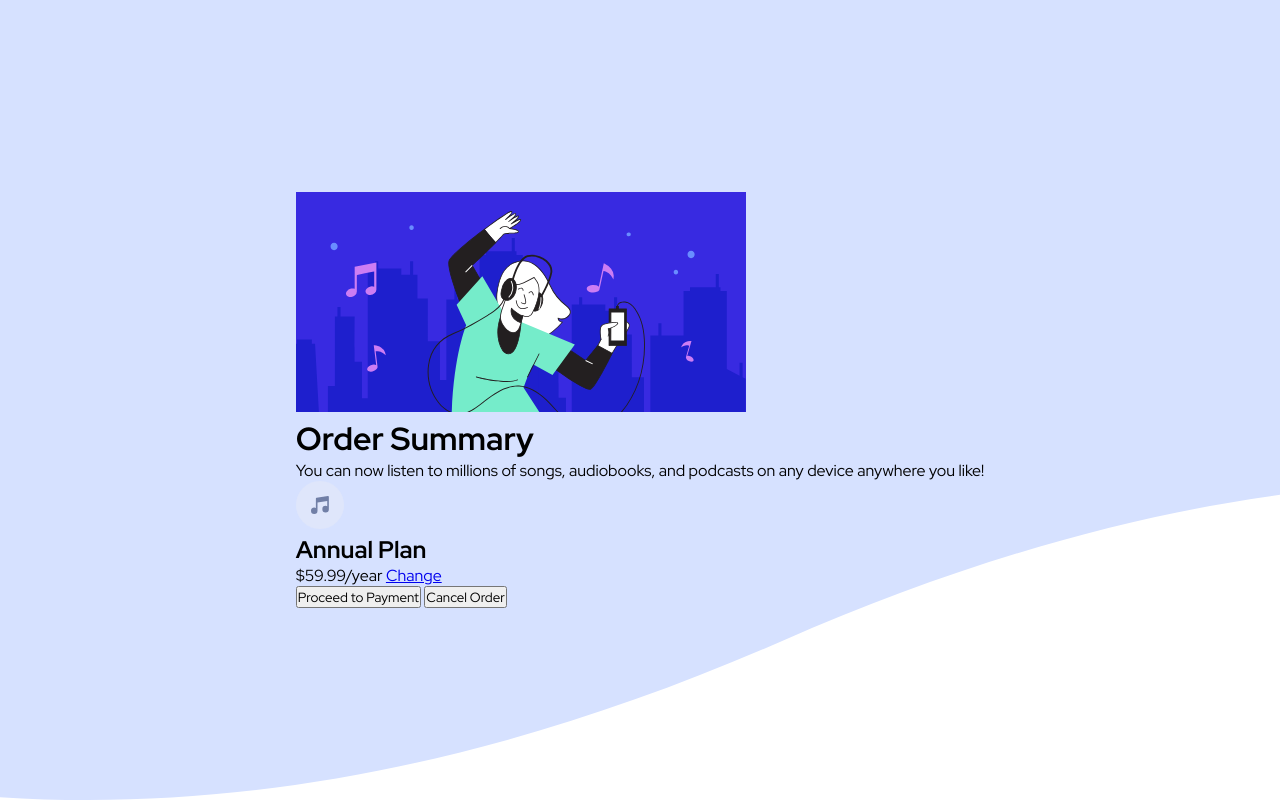
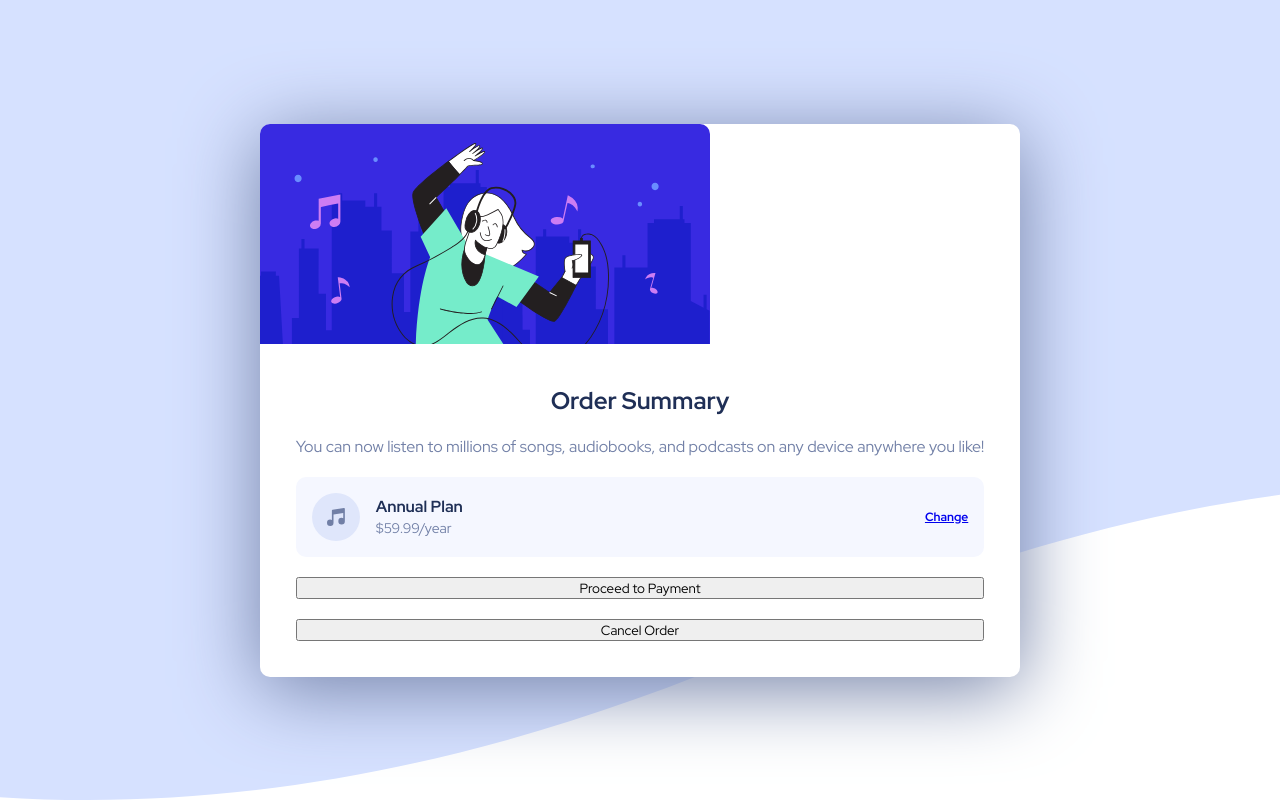
Before and after one commit to ManasiCoder/order-summary-plan, a plain HTML site: page index.html in a window 1280 px wide. Drawn offline with Linux system fonts and the light colour scheme.

Commit message:
Update style
- style main container
- style image
- style plan container
- style plan display

```diff
--- a/assets/css/container.css
+++ b/assets/css/container.css
@@ -0,0 +1,6 @@
+main.container {
+  max-width: 100%;
+  background-color: var(--white);
+  border-radius: 1rem;
+  box-shadow: 0 1.2rem 8rem var(--desatured-blue);
+}
--- /dev/null
+++ b/assets/css/image.css
@@ -0,0 +1,7 @@
+img {
+  max-width: 100%;
+}
+
+img.hero {
+  border-radius: 1rem 1rem 0 0;
+}
--- a/assets/css/main.css
+++ b/assets/css/main.css
@@ -2,3 +2,6 @@
 @import url("./reset.css");
 @import url("./body.css");
 @import url("./container.css");
+@import url("./image.css");
+@import url("./plan-display.css");
+@import url("./plan-container.css");
--- /dev/null
+++ b/assets/css/plan-container.css
@@ -0,0 +1,16 @@
+div.plan-container {
+  padding: 3.6rem;
+  display: grid;
+  gap: 2rem;
+  text-align: center;
+  color: var(--desatured-blue);
+
+  h1,
+  h2 {
+    color: var(--dark-blue);
+  }
+
+  h1 {
+    font-size: 2.4rem;
+  }
+}
--- /dev/null
+++ b/assets/css/plan-display.css
@@ -0,0 +1,34 @@
+div.plan-display {
+  padding: 1.6rem;
+  display: flex;
+  align-items: center;
+  justify-content: space-between;
+  text-align: start;
+  border-radius: 1rem;
+  background-color: var(--very-pale-blue);
+
+  a {
+    font-size: 1.2rem;
+    font-weight: 700;
+  }
+
+  div.image-and-plan {
+    display: flex;
+    gap: 1.6rem;
+    align-items: center;
+
+    img {
+      max-width: 60px;
+    }
+
+    h2 {
+      font-size: 1.6rem;
+    }
+
+    span {
+      font-size: 1.4rem;
+    }
+  }
+
+
+}
--- a/index.html
+++ b/index.html
@@ -20,8 +20,9 @@
 <body>
 
   <main class="container">
-    <img src="./assets/images/illustration-hero.svg" alt="A illustration girl dacing" />
+    <img class="hero" src="./assets/images/illustration-hero.svg" alt="A illustration girl dacing" />
 
+    <div class="plan-container">
       <h1>Order Summary</h1>
 
       <p>
@@ -29,16 +30,21 @@
         device anywhere you like!
       </p>
 
-    <div class="plan-container">
+      <div class="plan-display">
+        <div class="image-and-plan">
           <img src="./assets/images/icon-music.svg" alt="music icon" />
+          <div class="name-and-price">
             <h2>Annual Plan</h2>
             <span>$59.99/year</span>
+          </div>
+        </div>
 
         <a href="#">Change</a>
       </div>
 
       <button class="payment">Proceed to Payment</button>
       <button class="cancel">Cancel Order</button>
+    </div>
   </main>
 
 </body>
```
Lines whose indentation alone changed are shown as unchanged.
